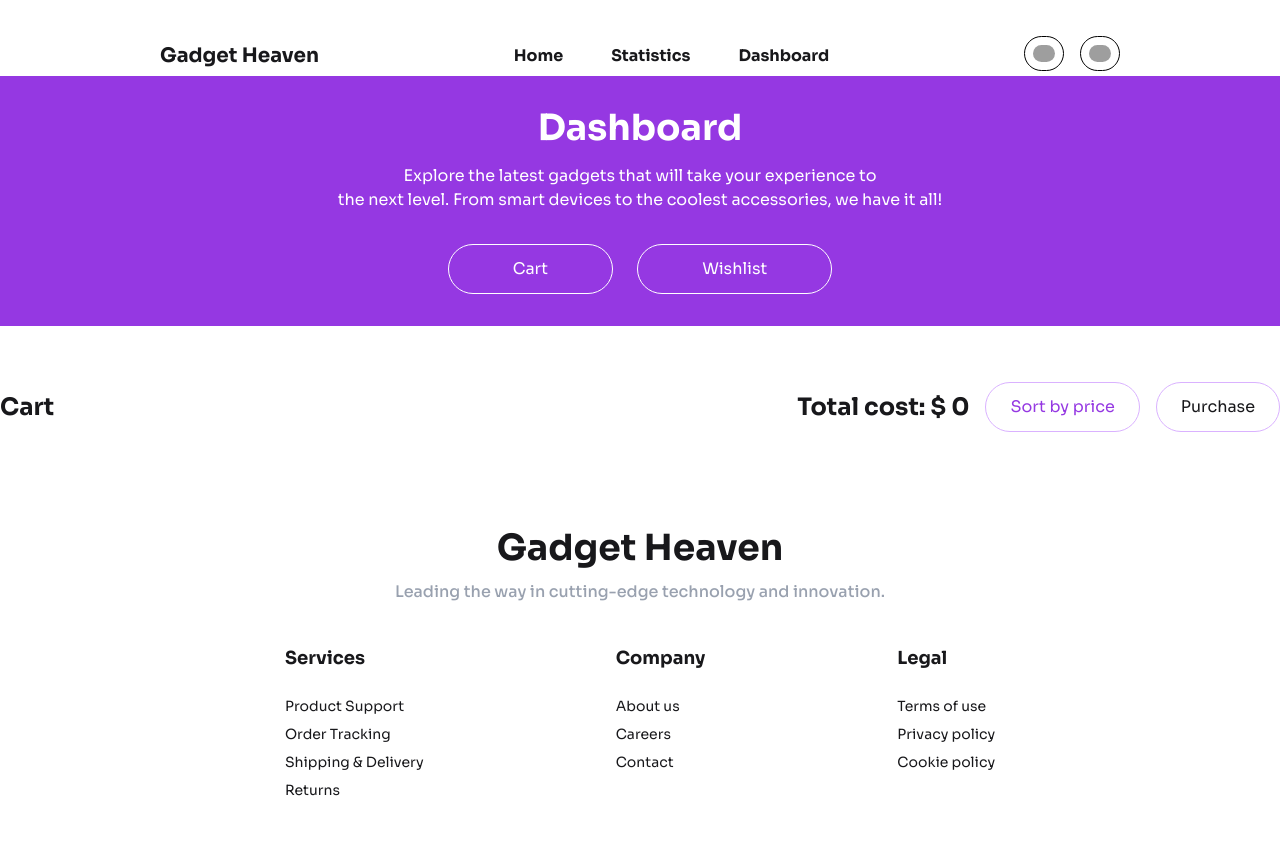
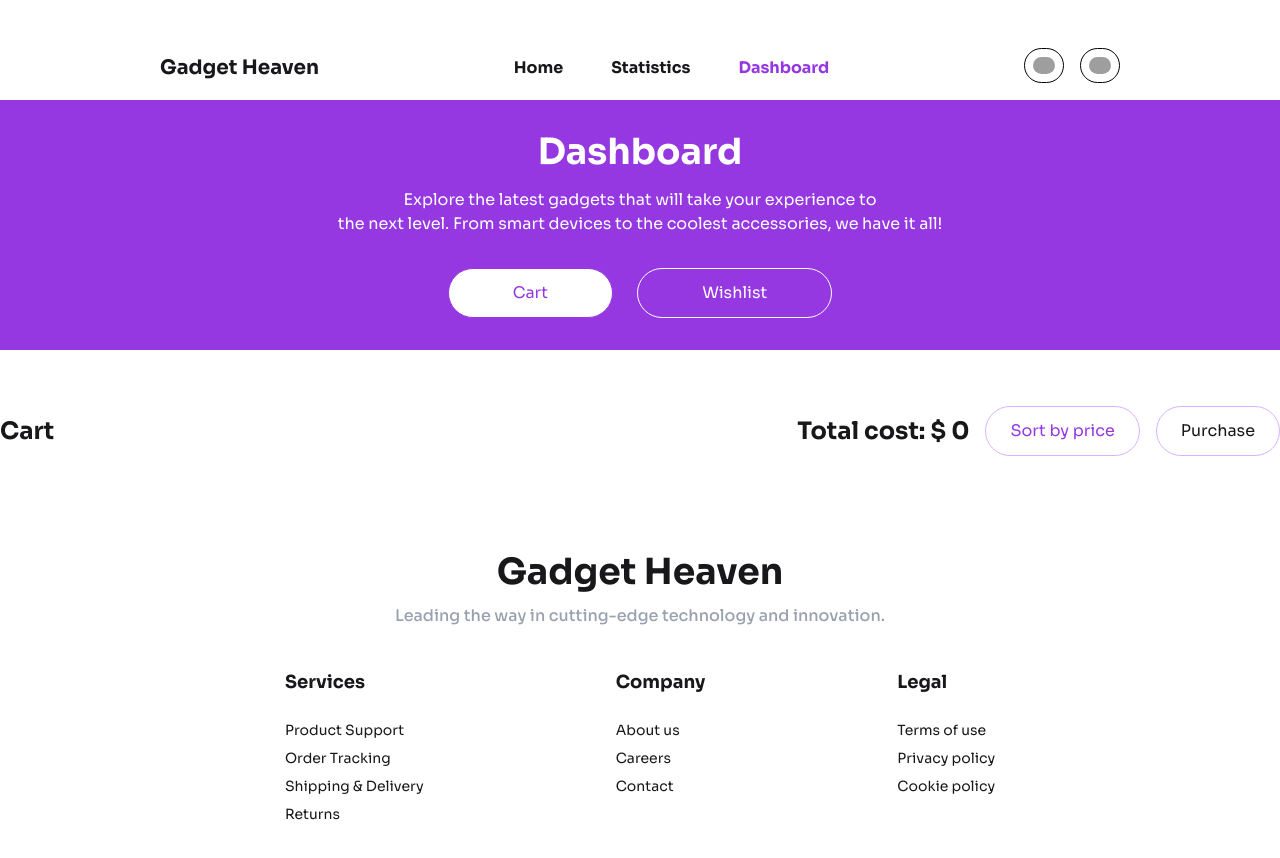
Before and after one commit to programming-hero-web-course-4/b10a8-gadget-heaven-mtowfiq, a React (Vite) app: page /dashboard in a window 1280 px wide. Shown: the top 858 px of the page. Built offline with nearby package versions, Linux system fonts and the light colour scheme; grey boxes are pictures that could not be loaded.

Commit message:
Added active states for buttons

```diff
--- a/src/Components/Banner/BannerStyles.css
+++ b/src/Components/Banner/BannerStyles.css
@@ -14,3 +14,12 @@
     background-color: rgba(48, 156, 8, 0.1);
     color: rgb(48, 156, 8);
 }
+
+.navbar a.active{
+    color: rgb(149, 56, 226);
+}
+
+.dash a.active button{
+    color: rgb(149, 56, 226);
+    background-color: white;
+}
--- a/src/Components/Dashboard/Dashboard.jsx
+++ b/src/Components/Dashboard/Dashboard.jsx
@@ -8,8 +8,8 @@ const Dashboard = () => {
             <div className="bg-purple py-8 px-40 mb-14">
                 <h3 className="text-center text-white font-bold text-4xl">Dashboard</h3>
                 <p className="text-center text-white mt-4 mb-8">Explore the latest gadgets that will take your experience to <br /> the next level. From smart devices to the coolest accessories, we have it all!</p>
-                <div className="flex justify-center gap-6">
-                    <NavLink to="/dashboard"><button className="border text-white rounded-4xl py-3 px-16">Cart</button></NavLink>
+                <div className="dash flex justify-center gap-6">
+                    <NavLink to="/dashboard" end><button className="border text-white rounded-4xl py-3 px-16">Cart</button></NavLink>
                     <NavLink to="/dashboard/wishlist"><button className="border text-white rounded-4xl py-3 px-16">Wishlist</button></NavLink>
                 </div>
             </div>
--- a/src/Components/Navbar/Navbar.jsx
+++ b/src/Components/Navbar/Navbar.jsx
@@ -5,11 +5,11 @@ const Navbar = () => {
     return (
         <div className='flex justify-between items-center pt-9 md:px-40'>
             <div>
-                <h2 className='text-xl font-bold'>Gadget Heaven</h2>
+                <h2 className='text-xl font-bold '>Gadget Heaven</h2>
             </div>
-            <div className='space-x-12 font-bold'>
+            <div className='navbar space-x-12 font-bold mx-auto w-fit'>
                 <NavLink to="/">Home</NavLink>
-                <NavLink>Statistics</NavLink>
+                <NavLink to="/statistics">Statistics</NavLink>
                 <NavLink to="/dashboard">Dashboard</NavLink>
             </div>
             <div className='flex gap-4'>
--- a/src/Components/Wishlist/Wishlist.jsx
+++ b/src/Components/Wishlist/Wishlist.jsx
@@ -11,7 +11,7 @@ const Wishlist = () => {
     console.log(items)
 
     return (
-        <div>
+        <div className='max-w-7xl mx-auto'>
             <h5 className='font-bold text-2xl mb-8'>Wishlist</h5>
             {
                 items.map(item => <DisplayWishlist key={item.product_id} item={item}></DisplayWishlist>)
```
